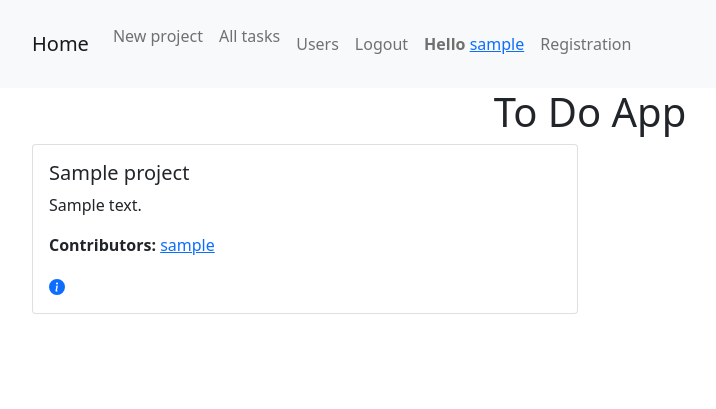
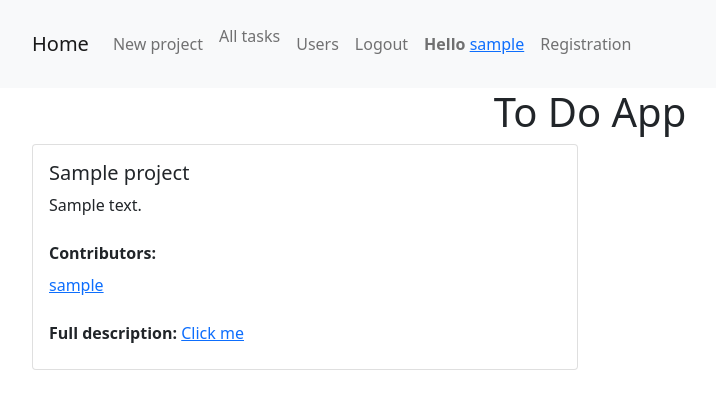
Before and after one commit to xeronsixteen/issue_tracker-, a Django app: page / in a window 1280 px wide. Shown: the top 409 px of the page, without its empty margins (50-766 px from the left). Run offline with Django 4.2, Linux system fonts and the light colour scheme; a user stored in the database is signed in; tables that the repository leaves empty hold one stand-in row (values such as "Sample post"); parts of the project's set-up code (start-up, migrations or seed data) failed here and were passed over.

Commit message:
in projects.hmtl
code cleaning up:

- deleting unused spaces between lines
- cleaning unused buttons and text
- making title more clear

```diff
--- a/templates/projects/create.html
+++ b/templates/projects/create.html
@@ -1,6 +1,5 @@
 {% extends "base.html" %}
 {% block title %}Создание проекта{% endblock %}
-
 {% block content %}
     <h1>Create project</h1>
     <form action="" method="post">
--- a/templates/projects/projects.html
+++ b/templates/projects/projects.html
@@ -1,18 +1,18 @@
 {% extends 'base.html' %}
 {% load static %}
-
 {% block nav %}
     {% if perms.webapp.add_project %}
         <li class="menu-right">
-    <a href="{% url 'webapp:create_project'%}" class="nav-link">New project</a>
+            <a href="{% url 'webapp:create_project' %}"
+               class="nav-link mt-2">New project</a>
         </li>
     {% endif %}
     <li class="menu-right">
-        <a href="{% url 'webapp:task_list' %}" class="nav-link">All tasks</a>
+        <a href="{% url 'webapp:task_list' %}"
+           class="nav-link">All tasks</a>
     </li>
 {% endblock %}
 {% block content %}
-
     <h1 style="text-align: center">To Do App</h1>
     <div class="row">
         {% for project in projects %}
@@ -21,13 +21,12 @@
                     <div class="card-body">
                         <h5 class="card-title">{{ project.name }}</h5>
                         <p class="card-text">{{ project.description }}</p>
+                        <p class="card-title mt-4"><b>Contributors:</b></p>
                             {% for user in project.user.all %}
-                        <p class="card-text"><b>Contributors:</b>
-                        <a href="{% url 'accounts:profile' user.pk %}">{{ user }}</a></p>
+                                <a href="{% url 'accounts:profile' user.pk %}">{{ user }}</a>
                             {% endfor %}
-                    <a href="{% url 'webapp:project_view' project.pk %}" title="Detail View"><svg xmlns="http://www.w3.org/2000/svg" width="16" height="16" fill="currentColor" class="bi bi-info-circle-fill" viewBox="0 0 16 16">
-  <path d="M8 16A8 8 0 1 0 8 0a8 8 0 0 0 0 16zm.93-9.412-1 4.705c-.07.34.029.533.304.533.194 0 .487-.07.686-.246l-.088.416c-.287.346-.92.598-1.465.598-.703 0-1.002-.422-.808-1.319l.738-3.468c.064-.293.006-.399-.287-.47l-.451-.081.082-.381 2.29-.287zM8 5.5a1 1 0 1 1 0-2 1 1 0 0 1 0 2z"></path>
-</svg></a>
+                        <p class="card-title mt-4"><b>Full description:</b>
+                            <a href="{% url 'webapp:project_view' project.pk %}">Click me</a></p>
                     </div>
                 </div>
             </div>
--- a/templates/projects/update.html
+++ b/templates/projects/update.html
@@ -1,7 +1,5 @@
 {% extends 'base.html' %}
-
 {% block content %}
-
 <h1 >Update project</h1>
 <form action="" method="post">
     {% include "partial/form.html" with button_text="Update" %}
```
Also changed, not shown: templates/projects/delete.html (+3 -4 lines), templates/projects/one_project_view.html (+5 -5 lines). Lines whose indentation alone changed are shown as unchanged.
